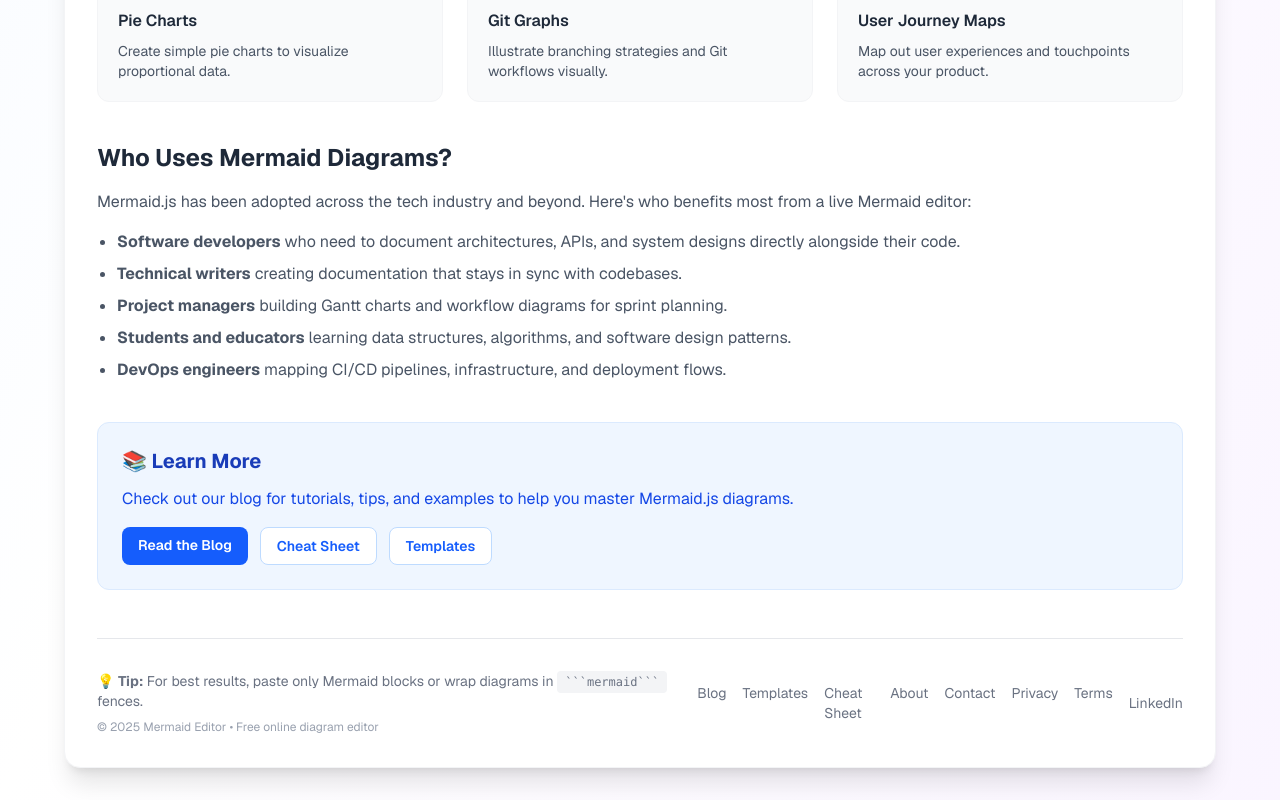
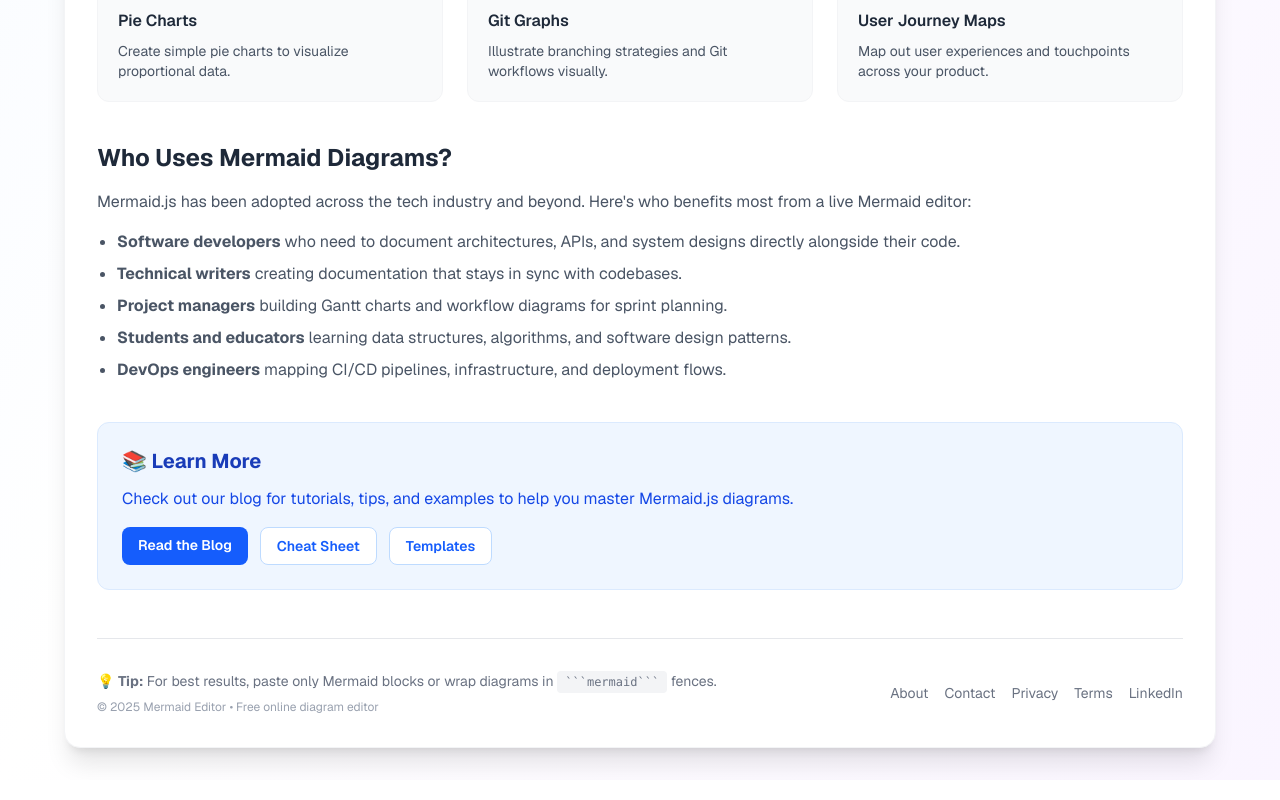
Before and after one commit to buzz39/mermaid-vercel, a Next.js app: page / in a window 1280 px wide. Shown: the part 2071-2871 px from the top of the page. Built offline with nearby package versions, Linux system fonts and the light colour scheme.

Commit message:
Remove Blog, Templates, Cheat Sheet from footer

```diff
--- a/app/components/Footer.tsx
+++ b/app/components/Footer.tsx
@@ -15,9 +15,6 @@
             </div>
 
             <div className="flex gap-4 text-sm text-gray-500">
-                <Link href="/blog" className="hover:text-blue-600 transition-colors">Blog</Link>
-                <Link href="/templates" className="hover:text-blue-600 transition-colors">Templates</Link>
-                <Link href="/cheat-sheet" className="hover:text-blue-600 transition-colors">Cheat Sheet</Link>
                 <Link href="/about" className="hover:text-blue-600 transition-colors">About</Link>
                 <Link href="/contact" className="hover:text-blue-600 transition-colors">Contact</Link>
                 <Link href="/privacy" className="hover:text-blue-600 transition-colors">Privacy</Link>
```
